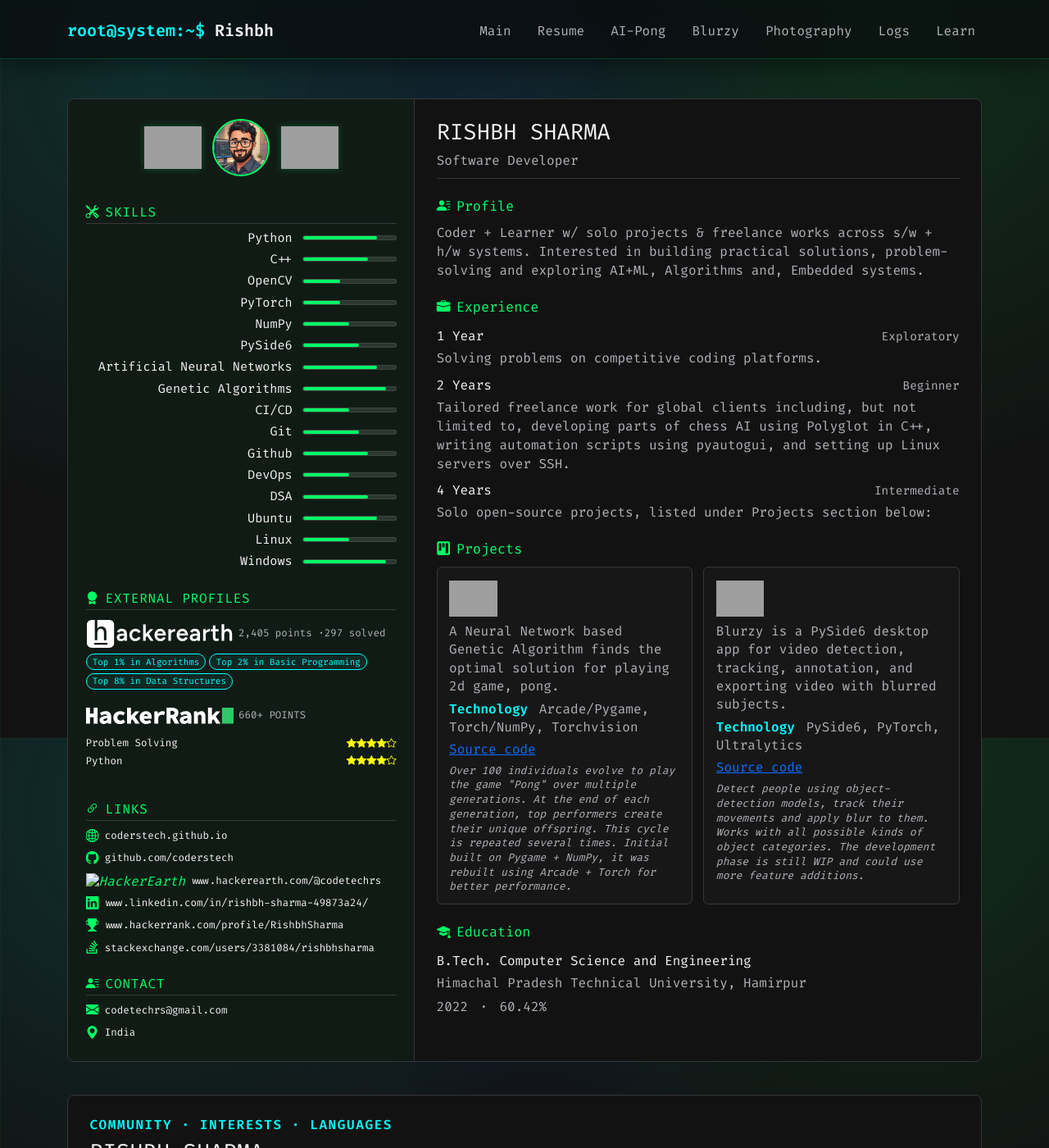
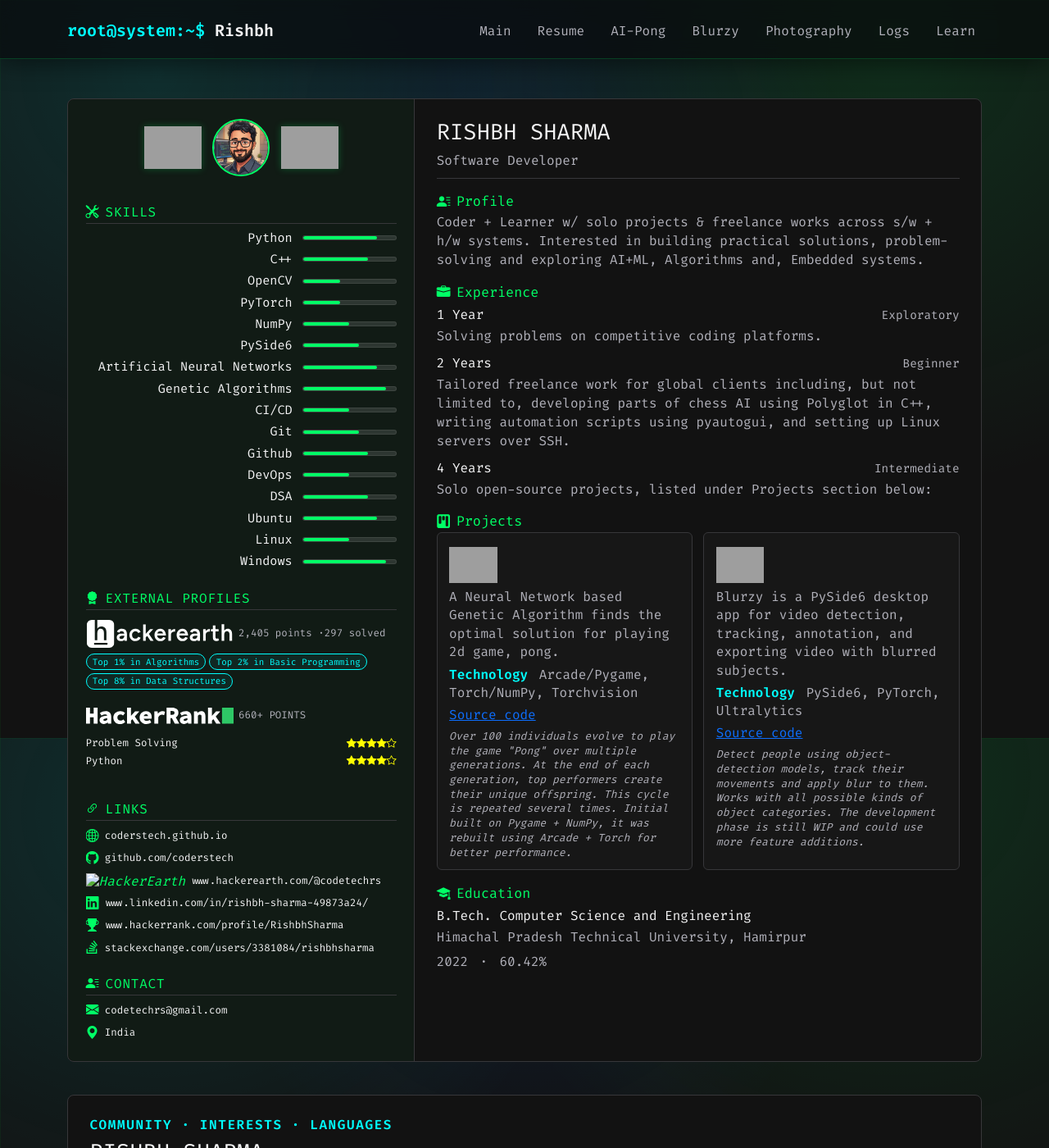
Before and after one commit to CodeRSTech/coderstech.github.io, a Jekyll site: the page built from resume.md, in a window 1280 px wide and 1400 px high. Shown: the whole window at 82% size. Built offline with Jekyll 4.4.1, drawn with Linux system fonts in a browser that asks for light colours; grey boxes are pictures that could not be loaded.

Commit message:
Reduced padding and margins.

```diff
--- a/assets/css/resume-light.css
+++ b/assets/css/resume-light.css
@@ -337,7 +337,8 @@ body.resume-light-document {
   gap: 0.45rem;
   font-size: 1.05rem;
   color: var(--accent-cyan) !important;
-  margin-bottom: 0.55rem;
+  margin-bottom: 0.2rem;
+  padding: 0;
 }
 
 .resume-main p {
--- a/assets/css/resume.css
+++ b/assets/css/resume.css
@@ -308,7 +308,8 @@
   gap: 0.45rem;
   font-size: 1.05rem;
   color: var(--accent-green, #00ff66) !important;
-  margin-bottom: 0.55rem;
+  margin-bottom: 0.2rem;
+  padding: 0;
 }
 
 .resume-main p {
@@ -332,7 +333,7 @@
   gap: 0.5rem;
   font-size: 1rem;
   color: var(--text-main, #f4f4f5) !important;
-  margin-bottom: 0.2rem;
+  margin-bottom: 0.15rem;
 }
 
 .resume-entry h3 span {
```
